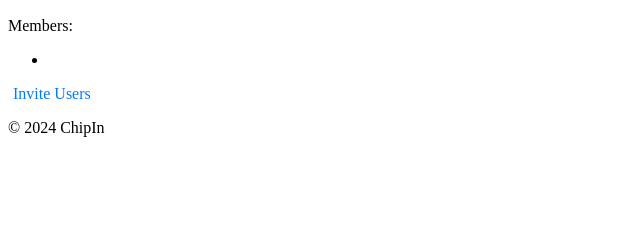
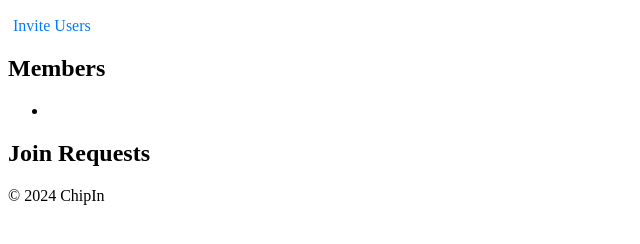
Before and after one commit to AustraIian/ssa_project, a Django app: page /chipin/group/4/ in a window 1280 px wide. Shown: the part 231-475 px from the top of the page, without its empty margins (0-640 px from the left). Run offline with Django 5.2, Linux system fonts and the light colour scheme; a user stored in the database is signed in; data comes from the database, SQL or seed files in the repository; both versions use the stored data as it was after the commit; data that the repository does not hold is empty.

Commit message:
UPDATE UPON LAST CHANGE MADE WHICH WAS REFACTOR

```diff
--- a/ssa_project/chipin/models.py
+++ b/ssa_project/chipin/models.py
@@ -7,6 +7,12 @@
     members = models.ManyToManyField(User, related_name='group_memberships', blank=True)
     invited_users = models.ManyToManyField(User, related_name='pending_invitations', blank=True)
 
-
     def __str__(self):
         return self.name
+
+class GroupJoinRequest(models.Model):
+    user = models.ForeignKey(User, on_delete=models.CASCADE)
+    group = models.ForeignKey(Group, on_delete=models.CASCADE, related_name='join_requests')
+    is_approved = models.BooleanField(default=False)
+    votes = models.ManyToManyField(User, related_name='votes', blank=True)  # Tracks users who voted
+    created_at = models.DateTimeField(auto_now_add=True)
--- a/ssa_project/chipin/templates/chipin/group_detail.html
+++ b/ssa_project/chipin/templates/chipin/group_detail.html
@@ -1,14 +1,44 @@
 {% extends 'chipin/base.html' %}
-{% load static %}
 {% block title %}{{ group.name }}{% endblock %}
 {% block content %}
     <h1>{{ group.name }}</h1>
     <p>Administrator: {{ group.admin.profile.nickname }}</p>
-    <p>Members:</p>
+
+    <!-- Only display "Invite Users" link to the group administrator -->
+    {% if request.user == group.admin %}
+        <a href="{% url 'chipin:invite_users' group.id %}">Invite Users</a>
+    {% endif %}
+
+    <h2>Members</h2>
     <ul>
         {% for member in group.members.all %}
         <li>{{ member.profile.nickname }}</li>
         {% endfor %}
     </ul>
-    <a href="{% url 'chipin:invite_users' group.id %}">Invite Users</a>
+
+    <!-- Only show "Request to Join" button for non-members -->
+    {% if request.user not in group.members.all %}
+        <a href="{% url 'chipin:request_to_join_group' group.id %}">Request to Join</a>
+    {% endif %}
+
+    <!-- Only list Join Requests for groups of which the current user is a member. -->
+    {% if request.user in group.members.all %}
+        <h2>Join Requests</h2>
+        <ul>
+            {% for request in group.join_requests.all %}
+                <li>{{ request.user.profile.nickname }} has requested to join.</li>
+            {% endfor %}
+        </ul>
+    {% endif %}
 {% endblock %}
+
+<h2>Join Requests</h2>
+<ul>
+    {% for request in group.join_requests.all %}
+        <li>{{ request.user.username }} has requested to join.</li>
+        {% if request.user not in group.members.all and request.user != group.admin %}
+            <a href="{% url 'chipin:vote_on_join_request' group.id request.id 'approve' %}">Approve</a>
+            <a href="{% url 'chipin:vote_on_join_request' group.id request.id 'reject' %}">Reject</a>
+        {% endif %}
+    {% endfor %}
+</ul>
--- a/ssa_project/chipin/templates/chipin/invite_users.html
+++ b/ssa_project/chipin/templates/chipin/invite_users.html
@@ -9,7 +9,7 @@
         <select name="user_id" id="user_id" required>
             <option value="">Select a user</option>
             {% for user in users_not_in_group %}
-                <option value="{{ user.id }}">{{ user.profile.nickname}} ({{ user.email }})</option>
+                <option value="{{ user.id }}">{{ user.profile.nickname }}</option>
             {% endfor %}
         </select>
         <button type="submit">Send Invitation</button>
--- a/ssa_project/chipin/urls.py
+++ b/ssa_project/chipin/urls.py
@@ -5,7 +5,10 @@
    path('create_group/', views.create_group, name='create_group'),
    path('group/<int:group_id>/', views.group_detail, name='group_detail'),
    path('group/<int:group_id>/invite/', views.invite_users, name='invite_users'),
+   path('group/<int:group_id>/accept/', views.accept_invite, name='accept_invite'),
    path('group/<int:group_id>/delete/', views.delete_group, name='delete_group'),
-   path('accept-invite/<int:group_id>/', views.accept_invite, name='accept_invite'),
-
+   path('delete-join-request/<int:request_id>/', views.delete_join_request, name='delete_join_request'),
+   path('group/<int:group_id>/request-to-join/', views.request_to_join_group, name='request_to_join_group'),
+   path('group/<int:group_id>/leave/', views.leave_group, name='leave_group'),
+   path('group/<int:group_id>/request/<int:request_id>/vote/<str:vote>/', views.vote_on_join_request, name='vote_on_join_request'),
 ]
--- a/ssa_project/chipin/views.py
+++ b/ssa_project/chipin/views.py
@@ -9,11 +9,24 @@
 from .forms import GroupCreationForm
 from .models import Group
 import urllib.parse
+from .models import GroupJoinRequest
 
 @login_required
 def home(request):
-    pending_invitations = Group.objects.filter(invited_users__email=request.user.email)
-    return render(request, "chipin/home.html", {'pending_invitations': pending_invitations})
+    # Get all groups where the user has been invited but not accepted the invite
+    pending_invitations = Group.objects.filter(invited_users=request.user)
+
+    # Get all join requests submitted by the current user
+    user_join_requests = GroupJoinRequest.objects.filter(user=request.user)
+
+    # Get all groups where the user is NOT a member
+    available_groups = Group.objects.exclude(members=request.user)
+
+    return render(request, 'chipin/home.html', { # Pass data to the template
+        'pending_invitations': pending_invitations,
+        'user_join_requests': user_join_requests,
+        'available_groups': available_groups
+    })
 
 @login_required
 def create_group(request):
@@ -77,3 +90,64 @@
     else:
         messages.error(request, "Invalid invitation link.")
     return redirect('chipin:group_detail', group_id=group.id)
+
+@login_required
+def request_to_join_group(request, group_id):
+    group = get_object_or_404(Group, id=group_id)
+    # Check if the user is already a member
+    if request.user in group.members.all():
+        messages.info(request, "You are already a member of this group.")
+        return redirect('chipin:group_detail', group_id=group.id)
+    # Check if the user has already submitted a join request
+    join_request, created = GroupJoinRequest.objects.get_or_create(user=request.user, group=group)
+    if created:
+        messages.success(request, "Your request to join the group has been submitted.")
+    else:
+        messages.info(request, "You have already requested to join this group.")
+    return redirect('chipin:group_detail', group_id=group.id)
+
+@login_required
+def delete_join_request(request, request_id):
+    join_request = get_object_or_404(GroupJoinRequest, id=request_id, user=request.user)
+    # Ensure the logged-in user can only delete their own join requests
+    if join_request.user == request.user:
+        join_request.delete()
+        messages.success(request, "Your join request has been successfully deleted.")
+    else:
+        messages.error(request, "You are not authorised to delete this join request.")
+    return redirect('chipin:home')
+
+@login_required
+def leave_group(request, group_id):
+    group = get_object_or_404(Group, id=group_id)
+    # Check if the user is a member of the group
+    if request.user in group.members.all():
+        group.members.remove(request.user)  # Remove the user from the group
+        messages.success(request, f'You have left the group {group.name}.')
+    else:
+        messages.error(request, 'You are not a member of this group.')
+    return redirect('chipin:home')
+
+@login_required
+def vote_on_join_request(request, group_id, request_id, vote):
+    group = get_object_or_404(Group, id=group_id)
+    join_request = get_object_or_404(GroupJoinRequest, id=request_id)
+    if request.user not in group.members.all():
+        messages.error(request, "You must be a member of the group to vote.")
+        return redirect('chipin:group_detail', group_id=group.id)
+    if request.user in join_request.votes.all():
+        messages.info(request, "You have already voted.")
+        return redirect('chipin:group_detail', group_id=group.id)
+
+    # Register the user's vote
+    join_request.votes.add(request.user)
+
+    # Calculate if more than 60% of members have approved
+    total_members = group.members.count()
+    total_votes = join_request.votes.count()
+    if total_votes / total_members >= 0.6:
+        join_request.is_approved = True
+        group.members.add(join_request.user)  # Add the user to the group
+        join_request.save()
+        messages.success(request, f"{join_request.user.profile.nickname} has been approved to join the group!")
+    return redirect('chipin:group_detail', group_id=group.id)
--- a/ssa_project/ssa_project/urls.py
+++ b/ssa_project/ssa_project/urls.py
@@ -1,13 +1,8 @@
 from django.contrib import admin
-from django.urls import path, include
+from django.urls import include, path
 
 urlpatterns = [
-    # Admin URL
-    path('admin/', admin.site.urls),
-
-    # Authentication URLs
-    path('accounts/', include('django.contrib.auth.urls')),  # Handles login, logout, etc.
-
-    # Your app-specific URLs
-    path('chipin/', include('chipin.urls')),  # Include your app's URLs here
+	path('admin/', admin.site.urls),
+	path('users/', include(("users.urls", "users"), namespace="users")),
+	path('chipin/', include(("chipin.urls", "chipin"), namespace="chipin")),
 ]
```
Also changed, not shown: ssa_project/chipin/templates/chipin/home.html (+38 -9 lines), ssa_project/chipin/migrations/0003_group_invited_users.py, ssa_project/chipin/migrations/0004_groupjoinrequest.py (added), ssa_project/db.sqlite3.
